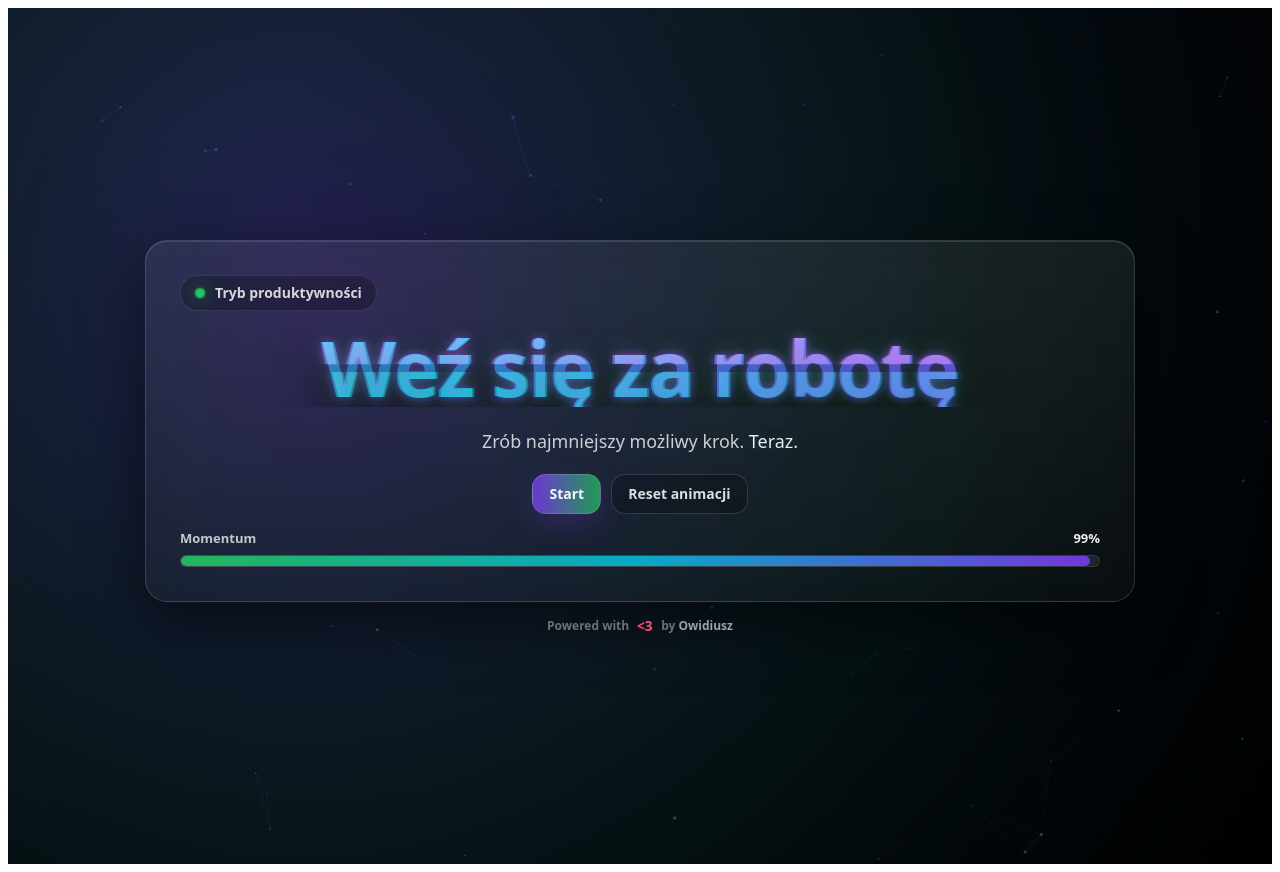
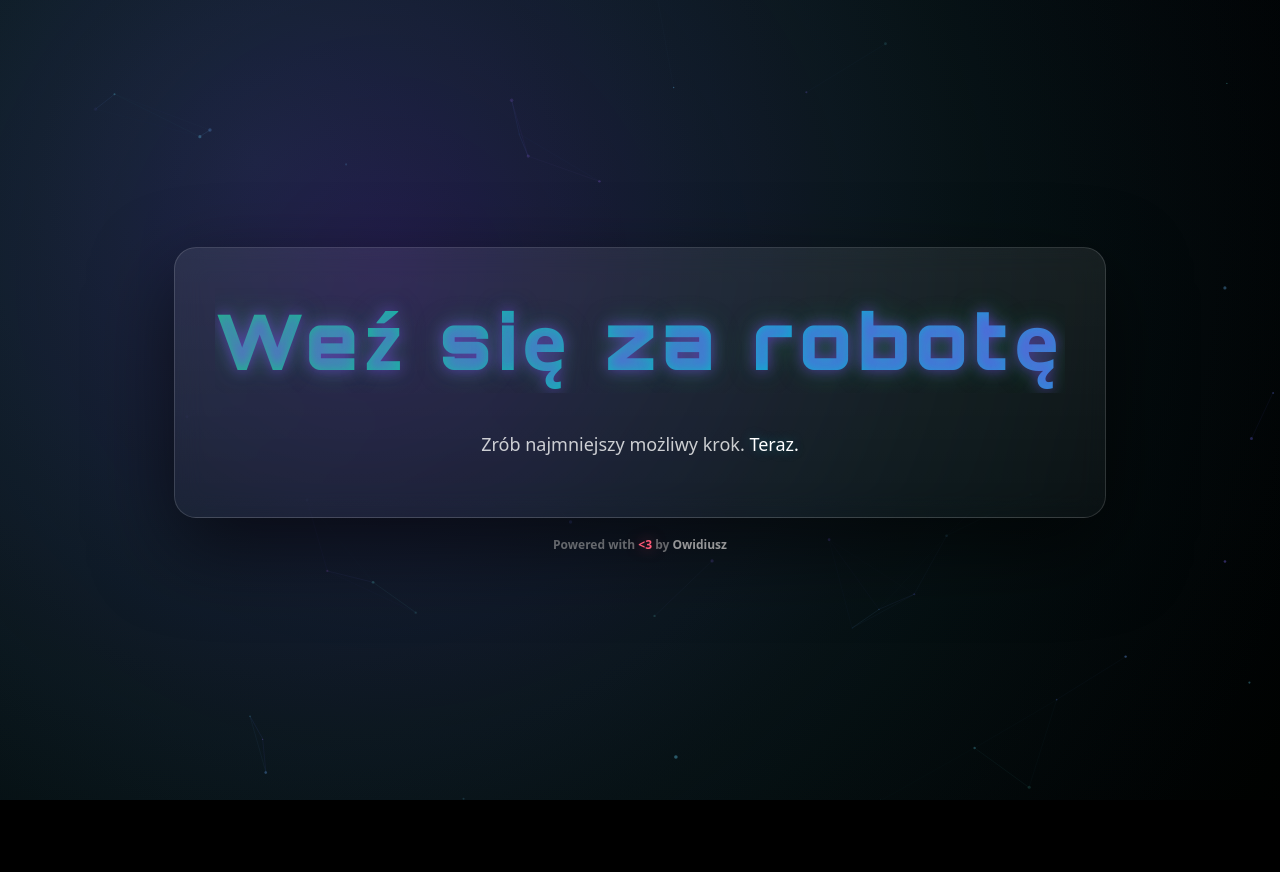
Before and after one commit to OwidiuszZielinski/ai-auction-builder-frontend, a Vue app: page / in a window 1280 px wide. After the commit the page ends 800 px from the top, so only its background shows below. Built offline with nearby package versions, Linux system fonts and the light colour scheme.

Commit message:
Refactor canvas size and particle rendering logic
Updated canvas dimensions to use window size instead of client size, adjusted gradient parameters, and refined particle behavior.

```diff
--- a/src/App.vue
+++ b/src/App.vue
@@ -18,8 +18,8 @@ function resize() {
   if (!c) return;
 
   const dpr = Math.min(window.devicePixelRatio || 1, 2);
-  w = c.clientWidth;
-  h = c.clientHeight;
+  w = window.innerWidth;
+  h = window.innerHeight;
 
   c.width = Math.floor(w * dpr);
   c.height = Math.floor(h * dpr);
@@ -27,7 +27,6 @@ function resize() {
   const ctx = c.getContext("2d");
   ctx.setTransform(dpr, 0, 0, dpr, 0, 0);
 
-  // zainicjuj cząstki na nowo przy zmianie rozmiaru
   const count = Math.floor((w * h) / 18000);
   particles = Array.from({ length: count }, () => ({
     x: rand(0, w),
@@ -46,49 +45,48 @@ function draw() {
   const ctx = c.getContext("2d");
 
   t += 0.016;
-
-  // fade tła
   ctx.clearRect(0, 0, w, h);
 
-  // miękki „mgielny” glow
-  const grd = ctx.createRadialGradient(w * 0.25, h * 0.35, 10, w * 0.25, h * 0.35, Math.max(w, h));
+  const grd = ctx.createRadialGradient(
+    w * 0.3,
+    h * 0.35,
+    10,
+    w * 0.3,
+    h * 0.35,
+    Math.max(w, h)
+  );
   grd.addColorStop(0, "rgba(124,58,237,0.18)");
   grd.addColorStop(0.5, "rgba(34,197,94,0.06)");
   grd.addColorStop(1, "rgba(0,0,0,0)");
   ctx.fillStyle = grd;
   ctx.fillRect(0, 0, w, h);
 
-  // cząstki + połączenia
   for (let i = 0; i < particles.length; i++) {
     const p = particles[i];
 
     p.x += p.vx;
     p.y += p.vy;
 
-    // odbijanie od krawędzi
     if (p.x < -20) p.x = w + 20;
     if (p.x > w + 20) p.x = -20;
     if (p.y < -20) p.y = h + 20;
     if (p.y > h + 20) p.y = -20;
 
-    // migotanie alpha
-    const twinkle = 0.08 * Math.sin(t * rand(1.5, 3.0) + i);
-    const alpha = Math.max(0.02, Math.min(0.55, p.a + twinkle));
+    const twinkle = 0.08 * Math.sin(t * 2 + i);
+    const alpha = Math.max(0.05, Math.min(0.5, p.a + twinkle));
 
-    // punkt
     ctx.beginPath();
     ctx.fillStyle = `hsla(${p.hue}, 95%, 70%, ${alpha})`;
     ctx.arc(p.x, p.y, p.r, 0, Math.PI * 2);
     ctx.fill();
 
-    // połączenia (subtelne)
     for (let j = i + 1; j < particles.length; j++) {
       const q = particles[j];
       const dx = p.x - q.x;
       const dy = p.y - q.y;
       const dist = Math.hypot(dx, dy);
       if (dist < 120) {
-        const a2 = (1 - dist / 120) * 0.10;
+        const a2 = (1 - dist / 120) * 0.1;
         ctx.strokeStyle = `hsla(${(p.hue + q.hue) / 2}, 95%, 70%, ${a2})`;
         ctx.lineWidth = 1;
         ctx.beginPath();
@@ -119,336 +117,154 @@ onBeforeUnmount(() => {
     <canvas ref="canvasRef" class="fx" aria-hidden="true"></canvas>
 
     <div class="content">
-      <!-- „szyba” / glass -->
       <div class="panel">
-        <div class="badge">
-          <span class="dot"></span>
-          Tryb produktywności
-        </div>
-
-        <!-- Neon + glitch + typewriter -->
-        <h1 class="headline" aria-label="Weź się za robotę">
-          <span class="glitch" data-text="Weź się za robotę">Weź się za robotę</span>
+        <h1 class="headline">
+          <span class="glitch" data-text="Weź się za robotę">
+            Weź się za robotę
+          </span>
         </h1>
 
         <p class="sub">
           Zrób najmniejszy możliwy krok. <span class="hint">Teraz.</span>
         </p>
-
-        <div class="actions">
-          <button class="btn primary" @click="() => window.scrollTo({ top: 0, behavior: 'smooth' })">
-            Start
-          </button>
-          <button class="btn ghost" @click="() => location.reload()">
-            Reset animacji
-          </button>
-        </div>
-
-        <div class="meter">
-          <div class="meter-label">
-            <span>Momentum</span>
-            <span class="value">99%</span>
-          </div>
-          <div class="bar">
-            <div class="fill"></div>
-          </div>
-        </div>
       </div>
 
       <div class="foot">
-    Powered with <span class="heart" aria-hidden="true">&lt;3</span> by <span class="sig">Owidiusz</span>
-    </div>
+        Powered with <span class="heart">&lt;3</span> by <span class="sig">Owidiusz</span>
+      </div>
     </div>
   </div>
 </template>
 
+<style>
+@import url("https://fonts.googleapis.com/css2?family=Orbitron:wght@600;800;900&display=swap");
+
+/* reset – usuwa białą ramkę */
+html, body, #app {
+  margin: 0;
+  padding: 0;
+  width: 100%;
+  height: 100%;
+  background: #000;
+  overflow: hidden;
+}
+</style>
+
 <style scoped>
-/* --- tło / layout --- */
 .scene {
   position: relative;
-  min-height: 100vh;
-  overflow: hidden;
-  background: radial-gradient(circle at 20% 20%, #121a2e, #050610 60%, #000);
+  width: 100vw;
+  height: 100vh;
   display: grid;
   place-items: center;
-  padding: 28px;
+  background: radial-gradient(circle at 20% 20%, #121a2e, #050610 60%, #000);
 }
 
 .fx {
-  position: absolute;
+  position: fixed;
   inset: 0;
-  width: 100%;
-  height: 100%;
-  filter: saturate(1.15) contrast(1.05);
-  opacity: 0.95;
+  width: 100vw;
+  height: 100vh;
 }
 
-/* --- content --- */
 .content {
   position: relative;
   z-index: 2;
-  width: min(920px, 100%);
-  display: grid;
-  gap: 18px;
-  place-items: center;
+  text-align: center;
+  padding: 32px;
 }
 
 .panel {
-  width: 100%;
-  padding: clamp(18px, 3.2vw, 34px);
+  padding: clamp(20px, 4vw, 40px);
   border-radius: 22px;
   background: linear-gradient(180deg, rgba(255,255,255,0.08), rgba(255,255,255,0.03));
   border: 1px solid rgba(255,255,255,0.14);
-  box-shadow:
-    0 20px 60px rgba(0,0,0,0.55),
-    inset 0 1px 0 rgba(255,255,255,0.12);
-  backdrop-filter: blur(12px);
-  -webkit-backdrop-filter: blur(12px);
+  backdrop-filter: blur(14px);
+  box-shadow: 0 30px 80px rgba(0,0,0,0.6);
 }
 
-/* badge */
-.badge {
-  display: inline-flex;
-  align-items: center;
-  gap: 10px;
-  font: 600 14px/1 system-ui, -apple-system, Segoe UI, Roboto, Arial, sans-serif;
-  color: rgba(255,255,255,0.82);
-  padding: 10px 14px;
-  border-radius: 999px;
-  background: rgba(0,0,0,0.25);
-  border: 1px solid rgba(255,255,255,0.10);
+.headline {
+  margin: 0;
+  font-family: "Orbitron", system-ui, sans-serif;
+  font-weight: 900;
+  font-size: clamp(36px, 6vw, 88px);
+  letter-spacing: 0.08em;
 }
 
-.dot {
-  width: 10px;
-  height: 10px;
-  border-radius: 50%;
-  background: radial-gradient(circle, #22c55e, #16a34a);
-  box-shadow: 0 0 18px rgba(34,197,94,0.65);
-  animation: dotPulse 1.2s ease-in-out infinite;
-}
-
-@keyframes dotPulse {
-  0%,100% { transform: scale(1); filter: brightness(1); }
-  50% { transform: scale(1.25); filter: brightness(1.3); }
-}
-
-/* --- headline: neon + typewriter + glitch --- */
-.headline {
-  margin: 18px 0 10px;
-  text-align: center;
-  font-family: system-ui, -apple-system, Segoe UI, Roboto, Arial, sans-serif;
-  font-weight: 900;
-  letter-spacing: -0.02em;
-  font-size: clamp(34px, 6vw, 86px);
-  line-height: 1.02;
-}
-
-/* typewriter mask */
+/* glitch + neon + typewriter */
 .glitch {
   position: relative;
   display: inline-block;
+  white-space: nowrap;
+  overflow: hidden;
+  width: 0;
   color: transparent;
   background: linear-gradient(90deg, #7c3aed, #22c55e, #06b6d4, #7c3aed);
-  background-size: 260% 100%;
+  background-size: 300% 100%;
   -webkit-background-clip: text;
   background-clip: text;
-
-  /* neon glow */
   text-shadow:
-    0 0 10px rgba(124,58,237,0.45),
-    0 0 22px rgba(34,197,94,0.22),
-    0 18px 48px rgba(0,0,0,0.65);
-
-  /* animacje: gradient + typewriter */
+    0 0 14px rgba(124,58,237,0.6),
+    0 0 28px rgba(34,197,94,0.35);
   animation:
-    gradientMove 2.6s linear infinite,
-    typeReveal 1.8s steps(18, end) 0.15s forwards,
-    caretBlink 0.75s step-end infinite;
-  overflow: hidden;
-  white-space: nowrap;
-  border-right: 3px solid rgba(255,255,255,0.85);
-  width: 0; /* start dla typewriter */
-}
-
-/* pseudo-elementy do glitch */
-.glitch::before,
-.glitch::after {
-  content: attr(data-text);
-  position: absolute;
-  inset: 0;
-  -webkit-background-clip: text;
-  background-clip: text;
-  color: transparent;
-  background: inherit;
-  opacity: 0.85;
-  pointer-events: none;
-  mix-blend-mode: screen;
-}
-
-.glitch::before {
-  transform: translate(-2px, 0);
-  filter: hue-rotate(35deg);
-  animation: glitchTop 2.6s infinite;
-  clip-path: inset(0 0 55% 0);
+    reveal 1.8s steps(18, end) forwards,
+    gradient 3s linear infinite;
 }
 
 .glitch::after {
-  transform: translate(2px, 0);
-  filter: hue-rotate(-35deg);
-  animation: glitchBot 3.1s infinite;
-  clip-path: inset(55% 0 0 0);
+  content: "";
+  position: absolute;
+  right: -6px;
+  top: 10%;
+  width: 3px;
+  height: 80%;
+  background: linear-gradient(180deg, #22c55e, #06b6d4, #7c3aed);
+  box-shadow:
+    0 0 12px rgba(34,197,94,0.9),
+    0 0 22px rgba(124,58,237,0.7);
+  animation: caret 0.9s steps(1) infinite;
 }
 
-@keyframes gradientMove {
-  0%   { background-position: 0% 50%; }
-  100% { background-position: 100% 50%; }
+@keyframes reveal {
+  to { width: 100%; }
 }
 
-@keyframes typeReveal {
-  from { width: 0; }
-  to   { width: 100%; }
+@keyframes gradient {
+  to { background-position: 100% 50%; }
 }
 
-@keyframes caretBlink {
-  50% { border-right-color: transparent; }
+@keyframes caret {
+  50% { opacity: 0; }
 }
 
-@keyframes glitchTop {
-  0%, 82%, 100% { transform: translate(-2px, 0); }
-  84% { transform: translate(-6px, -1px) skewX(-10deg); }
-  86% { transform: translate(2px, 1px) skewX(8deg); }
-  88% { transform: translate(-4px, 0) skewX(-6deg); }
-}
-
-@keyframes glitchBot {
-  0%, 78%, 100% { transform: translate(2px, 0); }
-  80% { transform: translate(6px, 1px) skewX(10deg); }
-  82% { transform: translate(-2px, -1px) skewX(-8deg); }
-  84% { transform: translate(4px, 0) skewX(6deg); }
-}
-
-/* --- podtytuł --- */
 .sub {
-  margin: 0;
-  text-align: center;
+  margin-top: 18px;
   color: rgba(255,255,255,0.78);
-  font: 500 clamp(14px, 1.4vw, 18px)/1.6 system-ui, -apple-system, Segoe UI, Roboto, Arial, sans-serif;
+  font: 500 18px/1.6 system-ui, sans-serif;
 }
 
 .hint {
-  color: rgba(255,255,255,0.92);
-  text-shadow: 0 0 14px rgba(6,182,212,0.25);
+  color: #fff;
+  text-shadow: 0 0 12px rgba(6,182,212,0.35);
 }
 
-/* --- przyciski --- */
-.actions {
+.foot {
   margin-top: 18px;
-  display: flex;
-  gap: 10px;
-  justify-content: center;
-  flex-wrap: wrap;
+  font: 600 12px system-ui, sans-serif;
+  color: rgba(255,255,255,0.55);
 }
 
-.btn {
-  border: 1px solid rgba(255,255,255,0.14);
-  border-radius: 14px;
-  padding: 12px 16px;
-  font: 700 14px/1 system-ui, -apple-system, Segoe UI, Roboto, Arial, sans-serif;
-  cursor: pointer;
-  transition: transform 0.12s ease, filter 0.12s ease, background 0.12s ease;
-  user-select: none;
-}
-
-.btn:active { transform: translateY(1px) scale(0.99); }
-
-.primary {
-  color: rgba(255,255,255,0.95);
-  background: linear-gradient(90deg, rgba(124,58,237,0.85), rgba(34,197,94,0.75));
-  box-shadow: 0 10px 30px rgba(124,58,237,0.22);
-}
-
-.primary:hover { filter: brightness(1.12); }
-
-.ghost {
-  color: rgba(255,255,255,0.85);
-  background: rgba(0,0,0,0.22);
-}
-
-.ghost:hover { filter: brightness(1.12); }
-
-/* --- „momentum bar” --- */
-.meter {
-  margin-top: 18px;
-  display: grid;
-  gap: 10px;
-}
-
-.meter-label {
-  display: flex;
-  justify-content: space-between;
-  color: rgba(255,255,255,0.75);
-  font: 600 13px/1 system-ui, -apple-system, Segoe UI, Roboto, Arial, sans-serif;
-}
-
-.value {
-  color: rgba(255,255,255,0.92);
-}
-
-.bar {
-  height: 10px;
-  border-radius: 999px;
-  background: rgba(255,255,255,0.08);
-  border: 1px solid rgba(255,255,255,0.10);
-  overflow: hidden;
-}
-
-.fill {
-  height: 100%;
-  width: 0%;
-  border-radius: 999px;
-  background: linear-gradient(90deg, rgba(34,197,94,0.9), rgba(6,182,212,0.9), rgba(124,58,237,0.9));
-  animation: fillUp 1.8s ease forwards;
-  box-shadow: 0 0 18px rgba(34,197,94,0.22);
-}
-
-@keyframes fillUp {
-  to { width: 99%; }
-}
-
-/* stopka */
-.foot {
-  color: rgba(255,255,255,0.55);
-  font: 600 12px/1 system-ui, -apple-system, Segoe UI, Roboto, Arial, sans-serif;
-  text-align: center;
-}
-
-.kbd {
-  display: inline-block;
-  padding: 3px 8px;
-  border-radius: 8px;
-  background: rgba(255,255,255,0.06);
-  border: 1px solid rgba(255,255,255,0.10);
-  color: rgba(255,255,255,0.70);
-  margin: 0 2px;
-}
-  .heart {
-  display: inline-block;
-  margin: 0 6px;
-  color: rgba(255, 90, 120, 0.95);
-  text-shadow: 0 0 14px rgba(255, 90, 120, 0.35);
-  animation: heartBeat 1.1s ease-in-out infinite;
+.heart {
+  color: #ff5a78;
+  text-shadow: 0 0 14px rgba(255,90,120,0.5);
+  animation: beat 1.1s ease-in-out infinite;
 }
 
 .sig {
-  color: rgba(255,255,255,0.82);
-  text-shadow: 0 0 14px rgba(6, 182, 212, 0.18);
+  color: rgba(255,255,255,0.85);
 }
 
-@keyframes heartBeat {
-  0%, 100% { transform: scale(1); }
-  45% { transform: scale(1.18); }
-  70% { transform: scale(1.05); }
+@keyframes beat {
+  50% { transform: scale(1.15); }
 }
-
 </style>
```
